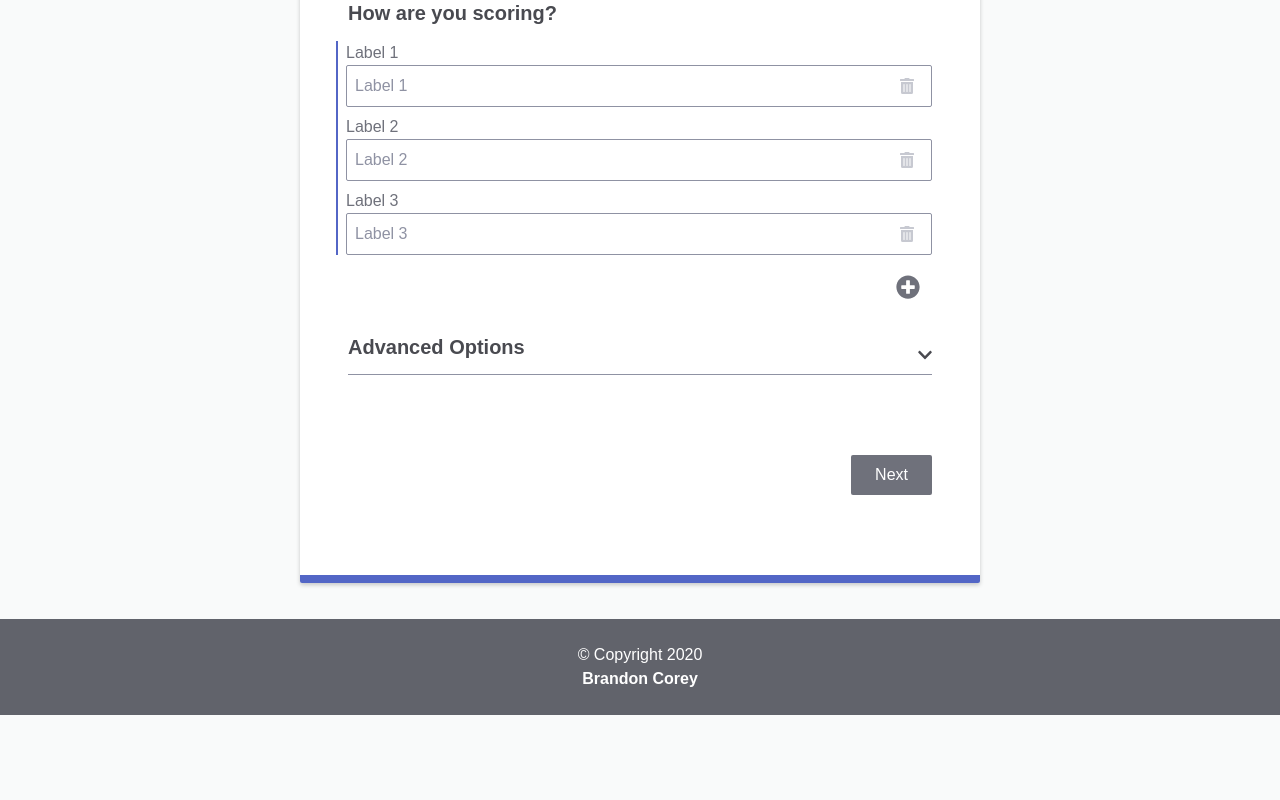
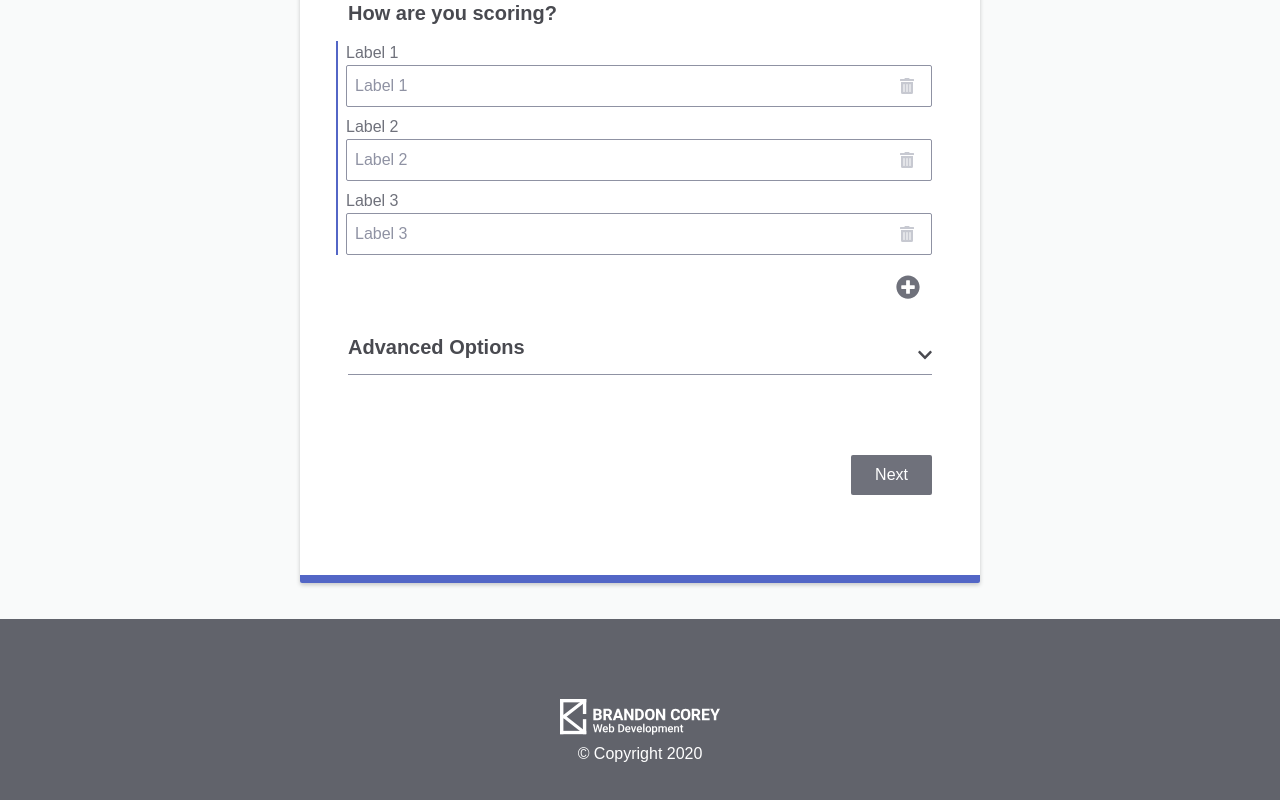
Before and after one commit to bcorey85/ranker-frontend, a React (Create React App) app: page / in a window 1280 px wide. Shown: the part 621-1421 px from the top of the page. Before the commit the page ends 1336 px from the top, so only its background shows below. Built offline with nearby package versions, Linux system fonts and the light colour scheme; a web font is replaced by a local one.

Commit message:
add footer logo

```diff
--- a/src/components/Layout/Footer.js
+++ b/src/components/Layout/Footer.js
@@ -1,12 +1,19 @@
 import React from 'react';
 
 import './Footer.scss';
+import bclogo from '../../imgs/bc-logo.svg';
 
 const Footer = () => {
 	return (
 		<footer className='footer'>
+			<a href='mailto: bcorey85@gmail.com'>
+				<img
+					src={bclogo}
+					className='bc-logo'
+					alt='Brandon Corey Web Development'
+				/>
+			</a>
 			<div>© Copyright {new Date().getFullYear()}</div>
-			<a href='mailto: bcorey85@gmail.com'>Brandon Corey</a>
 		</footer>
 	);
 };
--- a/src/components/Layout/Footer.scss
+++ b/src/components/Layout/Footer.scss
@@ -4,10 +4,14 @@
 	grid-column: 1/end;
 	grid-row: 3/end;
 	background-color: $gray400;
-	padding: 1.6rem;
+	padding: 8rem 0;
 	display: flex;
 	flex-direction: column;
 	align-items: center;
 	justify-content: center;
 	color: $white;
 }
+
+.bc-logo {
+	width: 16rem;
+}
--- a/src/components/layout/Footer.scss
+++ b/src/components/layout/Footer.scss
@@ -4,10 +4,14 @@
 	grid-column: 1/end;
 	grid-row: 3/end;
 	background-color: $gray400;
-	padding: 1.6rem;
+	padding: 8rem 0;
 	display: flex;
 	flex-direction: column;
 	align-items: center;
 	justify-content: center;
 	color: $white;
 }
+
+.bc-logo {
+	width: 16rem;
+}
```
Also changed, not shown: src/components/layout/Footer.js (+8 -1 lines), src/imgs/bc-logo.svg (added).
